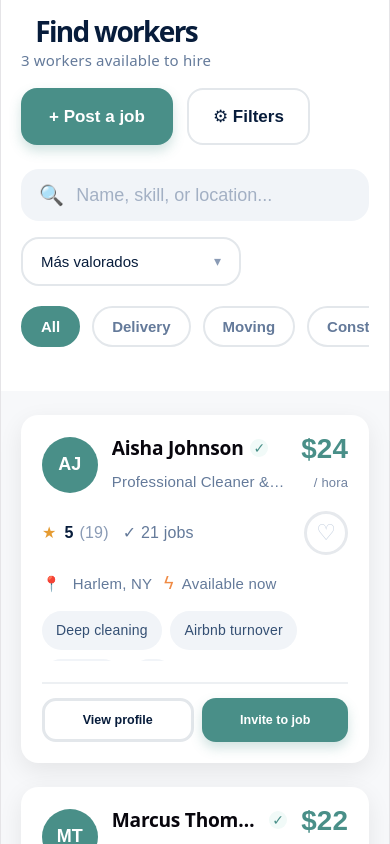
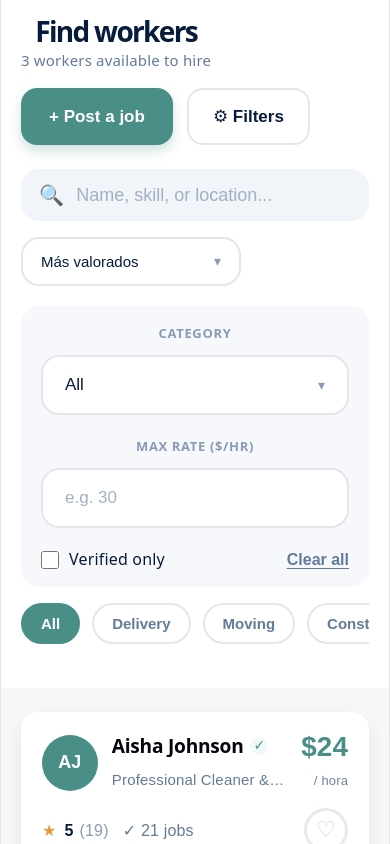
Before and after one commit to DravZ/WorkMatch, a React (Vite) app in the folder front/: page /hire-workers in a window 390 px wide. Both pictures are taken after a click on the button "⚙ Filters". Shown: the top 844 px of the page. Built offline with nearby package versions, Linux system fonts and the light colour scheme.

Commit message:
feat(front/page): Responsive Hireworkers

```diff
--- a/front/src/components/guest/HireWorkers/cardWorkers/cardW.module.css
+++ b/front/src/components/guest/HireWorkers/cardWorkers/cardW.module.css
@@ -3,7 +3,6 @@
   container-name: cleaner-card;
   width: 100%;
   max-width: 620px;
-  aspect-ratio: 1 / 1;
 }
 
 .cleaner-card {
--- /dev/null
+++ b/front/src/components/guest/HireWorkers/filtersPanel/filtersP.module.css
@@ -0,0 +1,281 @@
+.filters-panel {
+  display: flex;
+  align-items: center;
+  flex-wrap: wrap;
+
+  gap: clamp(20px, 4vw, 48px);
+
+  padding: clamp(16px, 3vw, 24px) clamp(20px, 4vw, 32px);
+  margin: 16px 0;
+
+  background: #f7f8fb;
+  border-radius: 18px;
+}
+
+/* =========================
+   FILTER GROUPS
+   ========================= */
+
+.filter-group {
+  display: flex;
+  flex-direction: column;
+  gap: 10px;
+
+  /*
+   * Los dos filtros principales
+   * comparten el espacio 50/50.
+   */
+  flex: 1 1 0;
+  min-width: 0;
+}
+
+.filter-label {
+  font-size: 13px;
+  font-weight: 700;
+  letter-spacing: 0.05em;
+  text-transform: uppercase;
+  color: #8a9bb5;
+}
+
+/* =========================
+   CATEGORY DROPDOWN
+   ========================= */
+
+.category-dropdown {
+  position: relative;
+  width: 100%;
+}
+
+.category-button {
+  width: 100%;
+
+  display: flex;
+  align-items: center;
+  justify-content: space-between;
+
+  gap: 10px;
+
+  padding: 18px 22px;
+
+  border: 2px solid #e3e7eb;
+  border-radius: 18px;
+
+  background: white;
+  color: #071c3b;
+
+  font-size: 17px;
+  font-weight: 500;
+
+  cursor: pointer;
+  white-space: nowrap;
+
+  box-sizing: border-box;
+}
+
+.category-chevron {
+  color: #8a9bb5;
+  font-size: 14px;
+
+  flex-shrink: 0;
+}
+
+/* =========================
+   CATEGORY MENU
+   ========================= */
+
+.category-menu {
+  position: absolute;
+
+  top: calc(100% + 8px);
+  left: 0;
+
+  /*
+   * Nunca será más ancho que Category.
+   */
+  width: 100%;
+  max-width: 100%;
+
+  box-sizing: border-box;
+
+  z-index: 10;
+
+  list-style: none;
+
+  margin: 0;
+  padding: 8px;
+
+  background: white;
+
+  border-radius: 14px;
+
+  box-shadow: 0 8px 25px rgba(0, 0, 0, 0.12);
+
+  overflow: hidden;
+}
+
+.category-menu li {
+  width: 100%;
+}
+
+.category-menu li button {
+  width: 100%;
+
+  display: block;
+
+  text-align: left;
+
+  padding: 12px 14px;
+
+  border: none;
+
+  background: transparent;
+
+  border-radius: 10px;
+
+  font-size: 15px;
+  color: #071c3b;
+
+  cursor: pointer;
+
+  /*
+   * Evita que una opción pueda
+   * hacer crecer horizontalmente
+   * el menú.
+   */
+  white-space: normal;
+  overflow-wrap: break-word;
+
+  box-sizing: border-box;
+}
+
+.category-menu li button:hover {
+  background: #f1f4f8;
+}
+
+/* =========================
+   MAX RATE
+   ========================= */
+
+.rate-input {
+  width: 100%;
+  box-sizing: border-box;
+
+  padding: 18px 22px;
+
+  border: 2px solid #e3e7eb;
+  border-radius: 18px;
+
+  background: white;
+
+  color: #071c3b;
+
+  font-size: 17px;
+  font-weight: 500;
+
+  outline: none;
+}
+
+.rate-input::placeholder {
+  color: #a3b0c4;
+  font-weight: 400;
+}
+
+.rate-input:focus {
+  border-color: #e3e7eb;
+}
+
+/* =========================
+   ACTIONS
+   ========================= */
+
+.filter-actions {
+  display: flex;
+  align-items: center;
+
+  gap: clamp(16px, 3vw, 32px);
+
+  margin-left: auto;
+
+  flex-shrink: 0;
+}
+
+.verified-checkbox {
+  display: flex;
+  align-items: center;
+
+  gap: 10px;
+
+  font-size: 16px;
+  color: #071c3b;
+
+  cursor: pointer;
+  white-space: nowrap;
+}
+
+.verified-checkbox input[type='checkbox'] {
+  width: 18px;
+  height: 18px;
+
+  accent-color: #498f88;
+
+  cursor: pointer;
+}
+
+.clear-all {
+  background: none;
+  border: none;
+  padding: 0;
+
+  font-size: 16px;
+  font-weight: 600;
+
+  color: #647a9a;
+
+  cursor: pointer;
+  white-space: nowrap;
+
+  text-decoration: underline;
+  text-underline-offset: 3px;
+}
+
+.clear-all:hover {
+  color: #498f88;
+}
+
+/* =========================
+   RESPONSIVE
+   ========================= */
+
+@media (max-width: 900px) {
+  .filters-panel {
+    align-items: flex-start;
+  }
+
+  .filter-group {
+    flex: 1 1 calc(50% - 24px);
+    min-width: 0;
+  }
+
+  .filter-actions {
+    width: 100%;
+    margin-left: 0;
+
+    justify-content: space-between;
+  }
+}
+
+@media (max-width: 640px) {
+  .filters-panel {
+    flex-direction: column;
+    align-items: stretch;
+  }
+
+  .filter-group {
+    width: 100%;
+    flex: none;
+  }
+
+  .filter-actions {
+    width: 100%;
+  }
+}
--- /dev/null
+++ b/front/src/components/guest/HireWorkers/filtersPanel/filtersP.tsx
@@ -0,0 +1,101 @@
+import { useState } from 'react';
+import styles from './filtersP.module.css';
+
+const CATEGORIES = [
+  'All',
+  'Delivery',
+  'Moving',
+  'Construction',
+  'Cleaning',
+  'Events',
+  'Hospitality',
+  'Administrative',
+  'Security',
+];
+
+type FiltersPanelProps = {
+  category: string;
+  onCategoryChange: (category: string) => void;
+  maxRate: string;
+  onMaxRateChange: (value: string) => void;
+  verifiedOnly: boolean;
+  onVerifiedOnlyChange: (value: boolean) => void;
+  onClearAll: () => void;
+};
+
+export default function FiltersPanel({
+  category,
+  onCategoryChange,
+  maxRate,
+  onMaxRateChange,
+  verifiedOnly,
+  onVerifiedOnlyChange,
+  onClearAll,
+}: FiltersPanelProps) {
+    const [categoryOpen, setCategoryOpen] = useState(false);
+
+    return (
+        <div className={styles['filters-panel']}>
+
+            <div className={styles['filter-group']}>
+                <label className={styles['filter-label']}>Category</label>
+
+                <div className={styles['category-dropdown']}>
+                    <button
+                    type="button"
+                    className={styles['category-button']}
+                    onClick={() => setCategoryOpen((prev) => !prev)}
+                    >
+                    {category}
+                    <span className={styles['category-chevron']}>▾</span>
+                    </button>
+
+                    {categoryOpen && (
+                    <ul className={styles['category-menu']}>
+                        {CATEGORIES.map((cat) => (
+                        <li key={cat}>
+                            <button
+                            type="button"
+                            onClick={() => {
+                                onCategoryChange(cat);
+                                setCategoryOpen(false);
+                            }}
+                            >
+                            {cat}
+                            </button>
+                        </li>
+                        ))}
+                    </ul>
+                    )}
+                </div>
+            </div>
+
+            <div className={styles['filter-group']}>
+                <label className={styles['filter-label']}>Max rate ($/hr)</label>
+                <input
+                type="number"
+                placeholder="e.g. 30"
+                className={styles['rate-input']}
+                value={maxRate}
+                onChange={(e) => onMaxRateChange(e.target.value)}
+                />
+            </div>
+
+            <div className={styles['filter-actions']}>
+                <label className={styles['verified-checkbox']}>
+                <input
+                    type="checkbox"
+                    checked={verifiedOnly}
+                    onChange={(e) => onVerifiedOnlyChange(e.target.checked)}
+                />
+                Verified only
+                </label>
+
+                <button className={styles['clear-all']} onClick={onClearAll}>
+                Clear all
+                </button>
+            </div>
+
+        </div>
+    );
+}
--- a/front/src/pages/guest/HireWorkers/HireWorkers.tsx
+++ b/front/src/pages/guest/HireWorkers/HireWorkers.tsx
@@ -3,6 +3,7 @@ import CardW from '../../../components/guest/HireWorkers/cardWorkers/cardW';
 import SearchBar from '../../../components/guest/HireWorkers/searchBar/searchB';
 import CategoryTabs from '../../../components/guest/HireWorkers/categoryTabs/categoryT';
 import styles from './HireWorkers.module.css';
+import FiltersPanel from '../../../components/guest/HireWorkers/filtersPanel/filtersP';
 
 const WORKERS = [
   {
@@ -55,6 +56,16 @@ const WORKERS = [
 export default function HireWorkers() {
   const [search, setSearch] = useState('');
   const [category, setCategory] = useState('All');
+  const [filtersOpen, setFiltersOpen] = useState(false);
+  const [maxRate, setMaxRate] = useState('');
+  const [verifiedOnly, setVerifiedOnly] = useState(false);
+  const [filterCategory, setFilterCategory] = useState('All');
+
+  function handleClearAll() {
+    setMaxRate('');
+    setVerifiedOnly(false);
+    setFilterCategory('All');
+  }
 
   const filteredWorkers = useMemo(() => {
     return WORKERS.filter((worker) => {
@@ -84,7 +95,9 @@ export default function HireWorkers() {
               <button className={styles.postJobButton} onClick={() => console.log('post a job')}>
                 + Post a job
               </button>
-              <button className={styles.filtersButton} onClick={() => console.log('open filters')}>
+              <button
+                className={styles.filtersButton}
+                onClick={() => setFiltersOpen((prev) => !prev)}>
                 ⚙ Filters
               </button>
             </div>
@@ -94,6 +107,18 @@ export default function HireWorkers() {
             onSearchChange={setSearch}
             onSortChange={(sort) => console.log('sort:', sort)}
           />
+
+          {filtersOpen && (
+            <FiltersPanel
+              category={filterCategory}
+              onCategoryChange={setFilterCategory}
+              maxRate={maxRate}
+              onMaxRateChange={setMaxRate}
+              verifiedOnly={verifiedOnly}
+              onVerifiedOnlyChange={setVerifiedOnly}
+              onClearAll={handleClearAll}
+            />
+          )}
 
           <CategoryTabs onCategoryChange={setCategory} />
 
```
